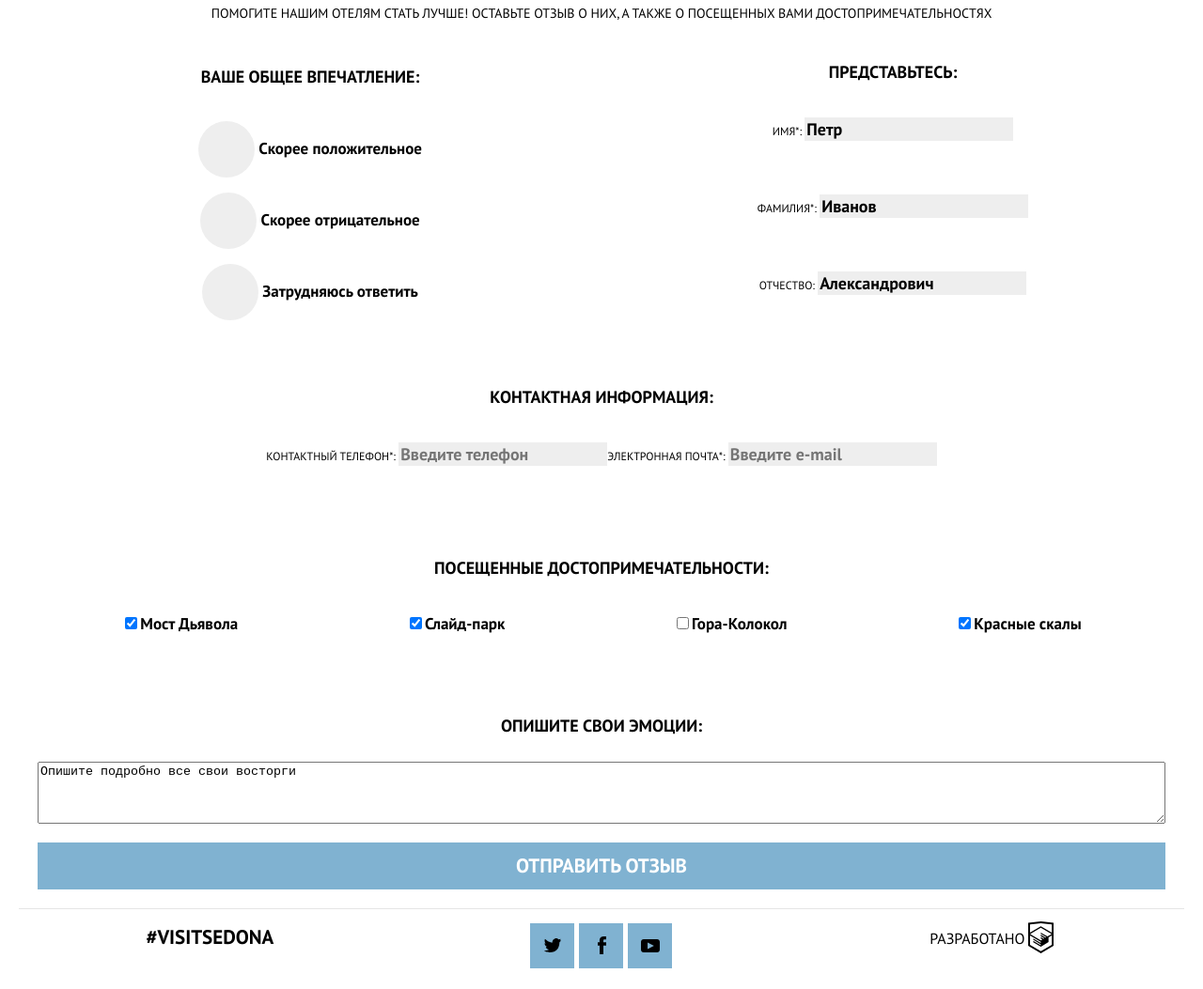
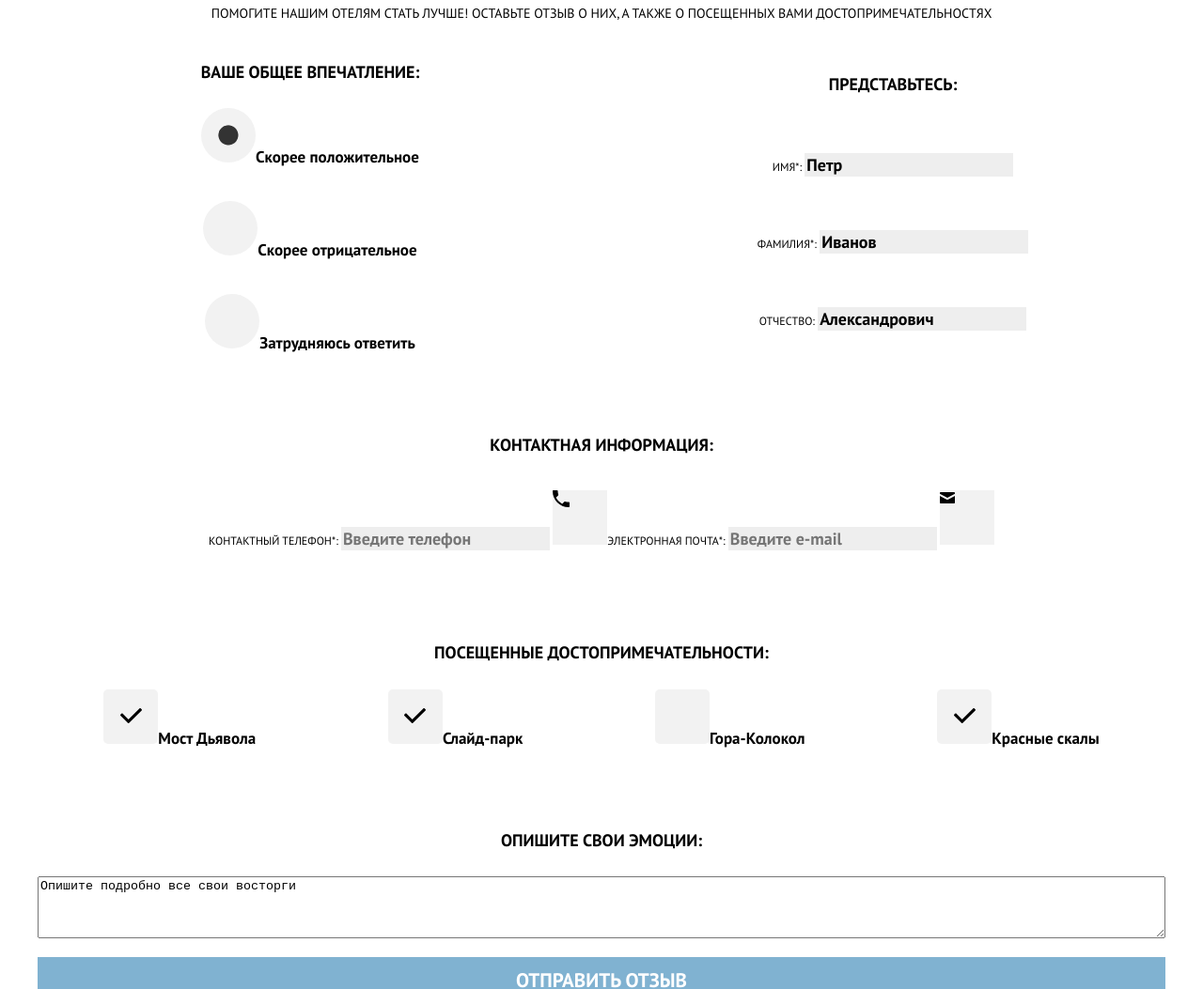
Before and after one commit to GregoryAndrievskiy/219791-sedona, a website: page form.html in a window 1280 px wide. Shown: the part 435-1488 px from the top of the page at 94% size. Drawn offline with nearby package versions, Linux system fonts and the light colour scheme; files that its build step writes are made by us from their sources.

Commit message:
адаптивная сетка, формы

```diff
--- a/form.html
+++ b/form.html
@@ -62,43 +62,36 @@
             <div class="form__block form__block--contatcs">
               <h2 class="form__title">Контактная информация:</h2>
               <div class="form__contacts">
-              <label class="form__label">Контактный телефон*:
-                <input class="form__input" type="tel" name="tel" placeholder="Введите телефон" required>
-              </label>
-              <label class="form__label">Электронная почта*:
-                <input class="form__input" type="email" name="email" placeholder="Введите e-mail" required>
-              </label>
+              <label class="form__label form__label--tel" for="tel">Контактный телефон*:
+                <input class="form__input" type="tel" name="tel" placeholder="Введите телефон" id="tel"required>
+			  </label>
+              <label class="form__label form__label--email" for="email">Электронная почта*:
+                <input class="form__input" type="email" name="email" placeholder="Введите e-mail" id="email" required>
+			  </label>
               </div>
             </div>
             <div class="form__block form__block--opinion">
               <h2 class="form__title">Ваше общее впечатление:</h2>
               <div class="form__opinion">
-              <label class="form__label form__label--test form__label--radio for="positive">
-                <input class="form__radio" type="radio" name="rating" value="positive" checked>Скорее положительное
-                </label>
-              <label class="form__label form__label--test  form__label--radio for="negative">
-                <input class="form__radio" type="radio" name="rating" value="negative" >Скорее отрицательное
-              </label>
-              <label class="form__label form__label--test  form__label--radio for="average">
-                <input class="form__radio" type="radio" name="rating" value="average" >Затрудняюсь ответить
-              </label>
+              <input class="form__radio" type="radio" name="opinion" id="positive" value="positive" checked>
+              <label class="form__label form__label--test form__label--radio" for="positive">Скорее положительное</label>
+              <input class="form__radio" type="radio" name="opinion" id="negative" value="negative">
+              <label class="form__label form__label--test  form__label--radio" for="negative">Скорее отрицательное</label>
+              <input class="form__radio" type="radio" name="opinion" id="average" value="average">
+              <label class="form__label form__label--test  form__label--radio" for="average">Затрудняюсь ответить</label>
             </div>
             </div>
             <div class="form__block form__block--places">
               <h2 class="form__title">Посещенные достопримечательности:</h2>
               <div class="form__places">
-              <label class="form__label form__label--test  form__label--checkbox for="devilsbridge">
-                <input class="form__checkbox" type="checkbox" name="devilsbridge" checked>Мост Дьявола
-              </label>
-              <label class="form__label form__label--test form__label--checkbox for="devilsbridge">
-                <input class="form__checkbox" type="checkbox" name="slidepark" checked>Слайд-парк
-              </label>
-              <label class="form__label form__label--test form__label--checkbox for="devilsbridge">
-                <input class="form__checkbox" type="checkbox" name="bellhill">Гора-Колокол
-              </label>
-              <label class="form__label form__label--test form__label--checkbox for="devilsbridge">
-                <input class="form__checkbox" type="checkbox" name="redrocks" checked>Красные скалы
-              </label>
+              <input class="form__checkbox" type="checkbox" id="devilsbridge" checked>
+              <label class="form__label form__label--test  form__label--checkbox" for="devilsbridge">Мост Дьявола</label>
+              <input class="form__checkbox" type="checkbox" id="slidepark" checked>
+              <label class="form__label form__label--test form__label--checkbox" for="slidepark">Слайд-парк</label>
+              <input class="form__checkbox" type="checkbox" id="bellhill">
+              <label class="form__label form__label--test form__label--checkbox" for="bellhill">Гора-Колокол</label>
+              <input class="form__checkbox" type="checkbox" id="redrocks" checked>
+              <label class="form__label form__label--test form__label--checkbox" for="redrocks">Красные скалы</label>
               </div>
             </div>
             <div class="form__block form__block--text">
--- a/less/blocks/form.less
+++ b/less/blocks/form.less
@@ -1,8 +1,8 @@
 .form {
 
   &__places {
-      display: flex;
-      flex-direction: column;
+    display: flex;
+    flex-direction: column;
   }
 
   &__wrapper {
@@ -47,20 +47,6 @@
       margin-bottom: 26px;
       line-height: 41px;
     }
-
-    &--radio:before {
-      content: "";
-      display: inline-block;
-      height: 60px;
-      width: 60px;
-      margin: 0px 0px -25px 0px;
-      background-color: @bgGrey;
-      border-radius: 100px;
-    }
-
-    &--checkbox {
-
-    }
   }
 
   &__input {
@@ -91,6 +77,7 @@
   }
 
   &__checkbox {
+    display: none;
   }
 
   &__radio {
--- /dev/null
+++ b/less/blocks/input.less
@@ -0,0 +1,97 @@
+.form {
+
+  &__checkbox {
+
+    & + .form__label--checkbox::before {
+      content: "";
+      display: inline-block;
+      height: 58px;
+      width: 58px;
+      background-color: @inputGray;
+      background-repeat: no-repeat;
+      border-radius: 5px;
+    }
+
+    & + .form__label--checkbox:hover::before {
+      background-color: @inputHov;
+    }
+
+    &:checked + .form__label--checkbox:active::before {
+      background-color: @inputDown;
+    }
+
+    &:checked + .form__label--checkbox::before {
+      background-color: @inputGray;
+      background-image: url("../img/icon-tick.svg");
+      background-repeat: no-repeat;
+      background-position: center;
+    }
+
+    &:checked + .form__label--checkbox:hover::before {
+      background-color: @inputHov;
+    }
+
+    &:checked + .form__label--checkbox:active::before {
+      background-color: @inputDown;
+    }
+  }
+
+    &__radio {
+
+    & + .form__label--radio::before {
+      content: "";
+      display: inline-block;
+      height: 58px;
+      width: 58px;
+      background-color: @inputGray;
+      background-repeat: no-repeat;
+      border-radius: 50%;
+    }
+
+    & + .form__label--radio:hover::before {
+      background-color: @inputHov;
+    }
+
+    &:checked + .form__label--radio:active::before {
+      background-color: @inputDown;
+    }
+
+    &:checked + .form__label--radio::before {
+      background-color: @inputGray;
+      background-image: url("../img/dot.png");
+      background-repeat: no-repeat;
+      background-position: center;
+    }
+
+    &:checked + .form__label--radio:hover::before {
+      background-color: @inputHov;
+    }
+
+    &:checked + .form__label--radio:active::before {
+      background-color: @inputDown;
+    }
+  }
+
+  &__label {
+
+    &--tel::after {
+      content: "";
+      display: inline-block;
+      height: 58px;
+      width: 58px;
+      background-color: @inputGray;
+      background-repeat: no-repeat;
+      background-image: url("../img/icon-phone.svg")
+    }
+
+    &--email::after {
+      content: "";
+      display: inline-block;
+      height: 58px;
+      width: 58px;
+      background-color: @inputGray;
+      background-repeat: no-repeat;
+      background-image: url("../img/icon-mail.svg")
+    }
+  }
+}
--- a/less/style.less
+++ b/less/style.less
@@ -17,3 +17,4 @@
 @import "blocks/gallery-list.less";
 @import "blocks/presentation.less";
 @import "blocks/intro.less";
+@import "blocks/input.less";
--- a/less/variables.less
+++ b/less/variables.less
@@ -15,3 +15,6 @@
 @navAct: #766357;
 @navActHov: #604e43;
 @navActDown: #d6d0cc;
+@inputGray: #f2f2f2;
+@inputHov: #e5e5e5;
+@inputDown: #d5d5d5;
```
Also changed, not shown: img/dot.png (added).
